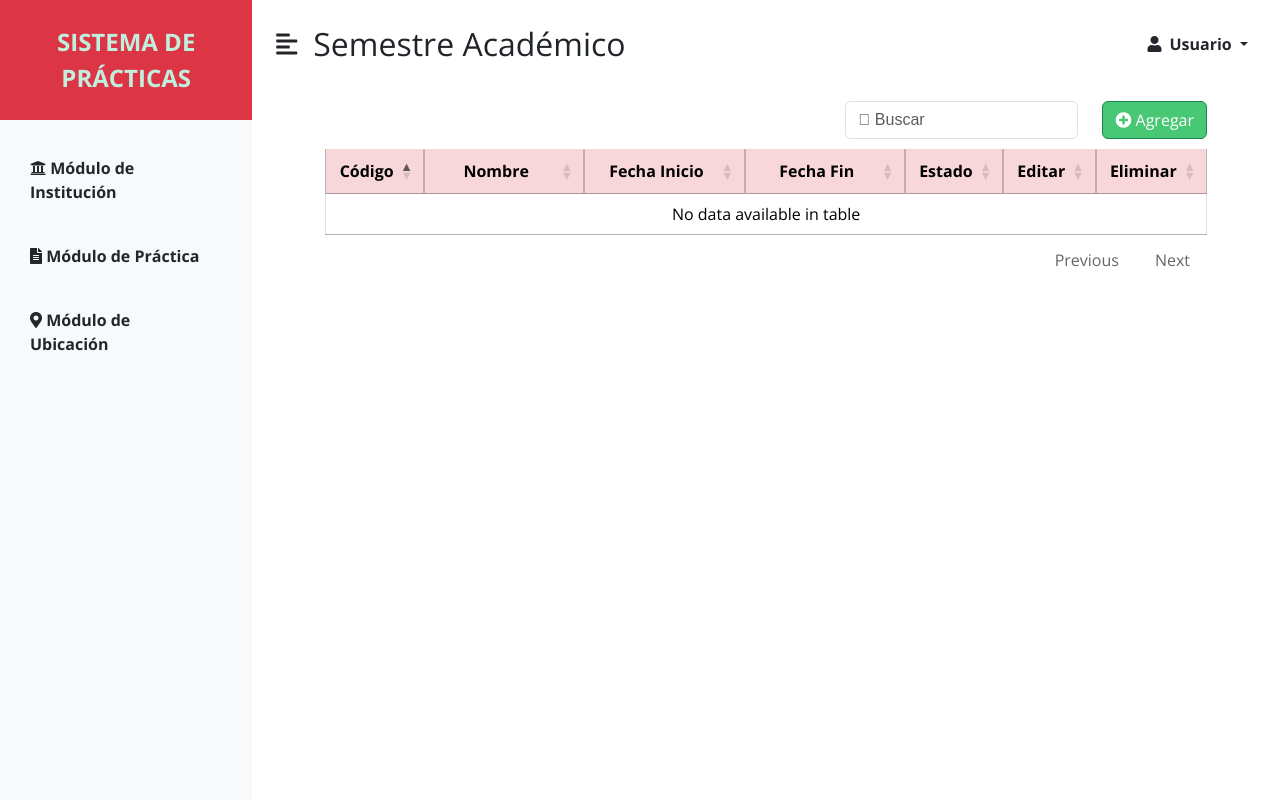
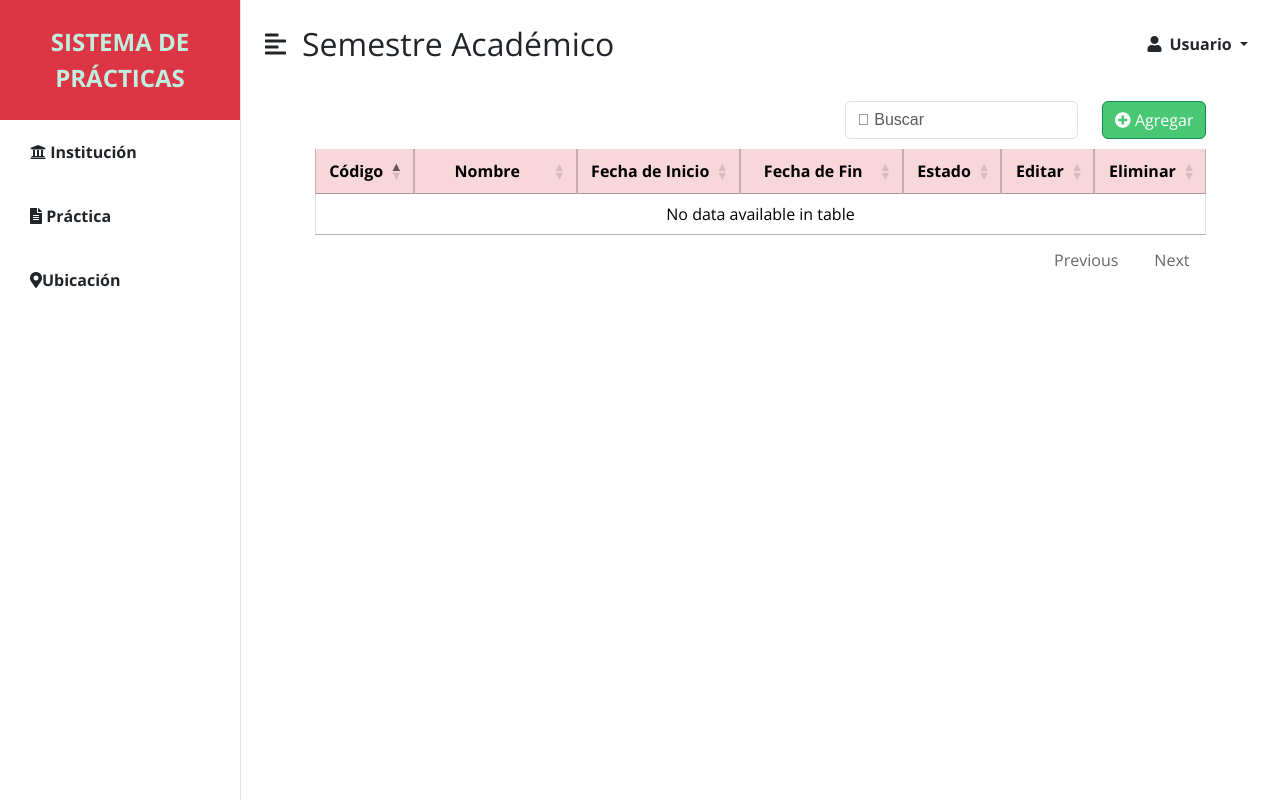
Before and after one commit to AngelAld/proyecto_calidad, a Flask app: page /semestres in a window 1280 px wide. Run offline with Flask 3, Linux system fonts and the light colour scheme; data that the repository does not hold is empty; some libraries are stand-ins or nearby versions.

Commit message:
diseño aprovado

```diff
--- a/capaPresentacion/routes/inicio.py
+++ b/capaPresentacion/routes/inicio.py
@@ -2,6 +2,10 @@ from flask import render_template, request, redirect, flash
 from __main__ import app
 
 @app.route("/")
+@app.route("/login")
+def login():
+    return render_template('principal/login.html')
+
 @app.route("/inicio")
 def inicio():
-    return render_template('principal/inicio.html')
+    return render_template('principal/login.html')
--- a/capaPresentacion/static/css/style.css
+++ b/capaPresentacion/static/css/style.css
@@ -52,7 +52,8 @@ body {
     color: var(--second-text-color);
     text-decoration: none;
 }
-.first-text{
+
+.first-text {
     color: var(--second-bg-color);
     text-decoration: none;
 }
@@ -78,6 +79,7 @@ body {
 #sidebar-wrapper .sidebar-heading {
     padding: 0.875rem 1.25rem;
     font-size: 1.2rem;
+    width: 15rem;
 }
 
 #sidebar-wrapper .list-group {
@@ -102,12 +104,11 @@ body {
 }
 
 .list-group-item.active {
-    background-color: transparent;
     font-weight: bold;
     border: none;
 }
 
-@media (min-width: 960px) {
+@media (min-width: 992px) {
     #sidebar-wrapper {
         margin-left: 0;
 
@@ -124,6 +125,34 @@ body {
     }
 }
 
+@media (max-width: 991.98px) {
+    #sidebar-wrapper {
+        margin-left: 0;
+
+    }
+
+    .offcanvas-lg.offcanvas-start {
+        width: 20rem;
+    }
+
+    #wrapper.toggled #sidebar-wrapper {
+        margin-left: 0;
+    }
+
+    #sidebar-wrapper .sidebar-heading {
+        padding: 0.875rem 1.25rem;
+        font-size: 1.2rem;
+        width: 20rem;
+    }
+
+    #sidebar-wrapper .list-group {
+        padding: 0.875rem 1.25rem;
+        font-size: 1.2rem;
+        width: 20rem;
+    }
+}
+
+
 .btn-success {
     background-color: #48C774;
 }
--- a/capaPresentacion/static/js/sidebar.js
+++ b/capaPresentacion/static/js/sidebar.js
@@ -1,6 +1,6 @@
 var el = document.getElementById("wrapper");
 var toggleButton = document.getElementById("menu-toggle");
-var sidebar = document.getElementById("sidebar-wrapper");
+
 toggleButton.onclick = function () {
     el.classList.toggle("toggled");
 };
--- a/templates/maestra/header.html
+++ b/templates/maestra/header.html
@@ -1,20 +1,22 @@
 <nav class="navbar navbar-expand-lg navbar-light bg-transparent py-4 px-4">
-    <div class="d-flex align-items-center">
-        <i class="fas fa-align-left fs-4 me-3" id="menu-toggle"></i>
+    <div class="align-items-center d-none d-lg-flex" id="menu-toggle">
+        <i class="fas fa-align-left fs-4 me-3"></i>
         <h2 class="fs-2 m-0">{{titulo2}}</h2>
     </div>
-
-    <button class="navbar-toggler" type="button" data-bs-toggle="collapse"
-        data-bs-target="#navbarSupportedContent" aria-controls="navbarSupportedContent"
-        aria-expanded="false" aria-label="Toggle navigation">
+    <div class="align-items-center d-lg-none d-flex" id="menu-offcanvas" data-bs-toggle="offcanvas" data-bs-target="#sidebar-wrapper" aria-controls="sidebar-wrapper">
+        <i class="fas fa-align-left fs-4 me-3"></i>
+        <h2 class="fs-2 m-0">{{titulo2}}</h2>
+    </div>
+    <button class="navbar-toggler" type="button" data-bs-toggle="collapse" data-bs-target="#navbarSupportedContent"
+        aria-controls="navbarSupportedContent" aria-expanded="false" aria-label="Toggle navigation">
         <span class="navbar-toggler-icon"></span>
     </button>
 
     <div class="collapse navbar-collapse" id="navbarSupportedContent">
         <ul class="navbar-nav ms-auto mb-2 mb-lg-0">
             <li class="nav-item dropdown">
-                <a class="nav-link dropdown-toggle second-text fw-bold" href="#" id="navbarDropdown"
-                    role="button" data-bs-toggle="dropdown" aria-expanded="false">
+                <a class="nav-link dropdown-toggle second-text fw-bold" href="#" id="navbarDropdown" role="button"
+                    data-bs-toggle="dropdown" aria-expanded="false">
                     <i class="fas fa-user me-2"></i>Usuario
                 </a>
                 <ul class="dropdown-menu" aria-labelledby="navbarDropdown">
--- a/templates/maestra/maestra.html
+++ b/templates/maestra/maestra.html
@@ -12,7 +12,7 @@
 <body>
     <div class="d-flex" id="wrapper">
         {% include "maestra/sidebar.html" %}
-        <div id="page-content-wrapper">
+        <div id="page-content-wrapper" class="">
             {% include "maestra/header.html" %}
             <div class="container-fluid px-4">
                 <div class="row">
@@ -25,7 +25,7 @@
             </div>
         </div>
     </div>
-    </div>
+
 
     {% include "maestra/scripts.html" %}
     {% include "assets/sweet_alerts.html" %}
--- a/templates/maestra/scripts.html
+++ b/templates/maestra/scripts.html
@@ -19,3 +19,7 @@
         table.search(this.value).draw();
     });
 </script>
+<script>
+    const tooltipTriggerList = document.querySelectorAll('[data-bs-toggle="tooltip"]')
+    const tooltipList = [...tooltipTriggerList].map(tooltipTriggerEl => new bootstrap.Tooltip(tooltipTriggerEl))
+</script>
--- a/templates/maestra/sidebar.html
+++ b/templates/maestra/sidebar.html
@@ -1,58 +1,57 @@
-<div class="bg-light" id="sidebar-wrapper">
+<div id="sidebar-wrapper" class="border-end offcanvas-lg offcanvas-start">
+
   <div class="sidebar-heading bg-danger text-center py-4 fs-4 fw-bolder text-uppercase">
     <a class="first-text" href="{{url_for('inicio')}}">Sistema de Prácticas</a>
   </div>
-  <div class="list-group list-group-flush my-3">
+
+  <div class="list-group list-group-flush">
+
     <a href="#moduloInstitucion" data-bs-toggle="collapse" aria-expanded="false"
-      class="list-group-item list-group-item-action bg-transparent second-text fw-bolder"><i
-        class="fas fa-university"></i>
-      <span class="d-none d-sm-inline">Módulo de Institución</span></a>
-    <ul class="collapse list-unstyled" id="moduloInstitucion">
-      <li><a class="list-group-item list-group-item-action bg-transparent second-text" href="#">Facultad</a></li>
-      <li><a class="list-group-item list-group-item-action bg-transparent second-text" href="#">Escuela Profesional</a>
-      </li>
-      <li><a class="list-group-item list-group-item-action bg-transparent second-text" href="#">Plan de estudio</a>
-      </li>
-      <li><a class="list-group-item list-group-item-action bg-transparent second-text" href="#">Línea de desarrollo</a>
-      </li>
-      <li><a class="list-group-item list-group-item-action bg-transparent second-text"
-          href="{{url_for('semestres')}}">Semestre Académico</a>
-      </li>
-      <li><a class="list-group-item list-group-item-action bg-transparent second-text" href="#">Estudiante</a></li>
-      <li><a class="list-group-item list-group-item-action bg-transparent second-text" href="#">Docente de apoyo</a>
-      </li>
+      class="list-group-item list-group-item-action fw-bolder flex-wrap ">
+      <i class="fas fa-university"></i>
+      <span class="d-none d-sm-inline">Institución</span></a>
+
+    <ul class="collapse " id="moduloInstitucion">
+      <a class="list-group-item list-group-item-action" href="#">Facultad</a>
+      <a class="list-group-item list-group-item-action" href="#">Escuela Profesional</a>
+      <a class="list-group-item list-group-item-action" href="#">Plan de estudio</a>
+      <a class="list-group-item list-group-item-action" href="#">Línea de desarrollo</a>
+      <a class="list-group-item list-group-item-action" href="{{url_for('semestres')}}">Semestre Académico</a>
+      <a class="list-group-item list-group-item-action" href="#">Estudiante</a>
+      <a class="list-group-item list-group-item-action" href="#">Docente de apoyo</a>
     </ul>
+
+
     <a href="#moduloPractica" data-bs-toggle="collapse" aria-expanded="false"
-      class="list-group-item list-group-item-action bg-transparent second-text fw-bolder"><i
-        class="fas fa-file-alt"></i>
-      <span class="d-none d-sm-inline">Módulo de Práctica</span></a>
+      class="list-group-item list-group-item-action  fw-bolder"><i class="fas fa-file-alt"></i>
+      <span class="d-none d-sm-inline">Práctica</span></a>
+
     <ul class="collapse list-unstyled" id="moduloPractica">
-      <li><a class="list-group-item list-group-item-action bg-transparent second-text" href="#">Práctica</a></li>
-      <li><a class="list-group-item list-group-item-action bg-transparent second-text" href="#submoduloDocumentos"
-          data-bs-toggle="collapse" aria-expanded="false">Documentos</a></li>
+      <a class="list-group-item list-group-item-action " href="#">Práctica</a>
+      <a class="list-group-item list-group-item-action " href="#submoduloDocumentos"
+        data-bs-toggle="collapse" aria-expanded="false">Documentos</a>
+
       <ul class="collapse list-unstyled" id="submoduloDocumentos">
+        <a class="list-group-item list-group-item-action " href="#">Informe Inicial</a>
+        <a class="list-group-item list-group-item-action " href="#">Evaluación de desempeño</a>
+        <a class="list-group-item list-group-item-action " href="#">Informe Final</a>
+      </ul>
 
-        <li><a class="list-group-item list-group-item-action bg-transparent second-text" href="#">Informe Inicial</a>
-        </li>
-        <li><a class="list-group-item list-group-item-action bg-transparent second-text" href="#">Evaluación de
-            desempeño</a></li>
-        <li><a class="list-group-item list-group-item-action bg-transparent second-text" href="#">Informe Final</a></li>
+      <a class="list-group-item list-group-item-action " href="#">Jefe inmediato</a>
+      <a class="list-group-item list-group-item-action " href="#">Centro de prácticas</a>
+    </ul>
 
-        <li></li>
-      </ul>
-      <li><a class="list-group-item list-group-item-action bg-transparent second-text" href="#">Jefe inmediato</a></li>
-      <li><a class="list-group-item list-group-item-action bg-transparent second-text" href="#">Centro de prácticas</a>
-      </li>
+    <a href="#moduloUbicacion" data-bs-toggle="collapse" aria-expanded="false"
+      class="list-group-item list-group-item-action fw-bolder"><i class="fas fa-map-marker-alt"></i><span
+        class="d-none d-sm-inline">Ubicación</span></a>
+
+    <ul class="collapse list-unstyled" id="moduloUbicacion">
+      <a class="list-group-item list-group-item-action " href="#">País</a>
+      <a class="list-group-item list-group-item-action " href="#">Departamento</a>
+      <a class="list-group-item list-group-item-action " href="#">Provincia</a>
+      <a class="list-group-item list-group-item-action " href="#">Distrito</a>
     </ul>
-    <a href="#moduloUbicacion" data-bs-toggle="collapse" aria-expanded="false"
-      class="list-group-item list-group-item-action bg-transparent second-text fw-bolder"><i
-        class="fas fa-map-marker-alt"></i>
-      <span class="d-none d-sm-inline">Módulo de Ubicación</span></a>
-    <ul class="collapse list-unstyled" id="moduloUbicacion">
-      <li><a class="list-group-item list-group-item-action bg-transparent second-text" href="#">País</a></li>
-      <li><a class="list-group-item list-group-item-action bg-transparent second-text" href="#">Departamento</a></li>
-      <li><a class="list-group-item list-group-item-action bg-transparent second-text" href="#">Provincia</a></li>
-      <li><a class="list-group-item list-group-item-action bg-transparent second-text" href="#">Distrito</a></li>
-    </ul>
+
   </div>
+
 </div>
--- a/templates/semestre/semestres.html
+++ b/templates/semestre/semestres.html
@@ -22,8 +22,8 @@
             <tr class="table-danger">
               <th class="col-1 text-center d-none d-xl-table-cell">Código</th>
               <th class="col-2 text-center">Nombre</th>
-              <th class="col-2 text-center d-none d-lg-table-cell">Fecha Inicio</th>
-              <th class="col-2 text-center d-none d-lg-table-cell">Fecha Fin</th>
+              <th class="col-2 text-center d-none d-lg-table-cell">Fecha de Inicio</th>
+              <th class="col-2 text-center d-none d-lg-table-cell">Fecha de Fin</th>
               <th class="col-1 text-center d-none d-md-table-cell">Estado</th>
               <th class="col-1 text-center">Editar</th>
               <th class="col-1 text-center">Eliminar</th>
@@ -32,35 +32,39 @@
           <tbody>
             {% for semestre in semestres %}
             <tr>
-              <td class="text-center d-none d-xl-table-cell">{{semestre[0]}}</td>
-              <td class="text-center">{{semestre[1]}}</td>
-              <td class="text-center d-none d-lg-table-cell">{{semestre[2]}}</td>
-              <td class="text-center d-none d-lg-table-cell">{{semestre[3]}}</td>
-              <td class="text-center d-none d-md-table-cell">
+              <td class="col-1 text-center d-none d-xl-table-cell">{{semestre[0]}}</td>
+              <td class="col-2 text-center">{{semestre[1]}}</td>
+              <td class="col-2 text-center d-none d-lg-table-cell">{{semestre[2]}}</td>
+              <td class="col-2 text-center d-none d-lg-table-cell">{{semestre[3]}}</td>
+              <td class="col-1 text-center d-none d-md-table-cell">
                 <form action="{{url_for('actualizar_estado')}}" method="POST" class="actualizar_estado">
                   <input type="hidden" name="id" value="{{semestre[0]}}">
                   <input type="hidden" name="estado" value="{{semestre[4]}}">
-                  <button type="button" class="estado btn ls-button {% if semestre[4]=='A' %}btn-primary{% else
-                    %}btn-danger{% endif %}">{% if semestre[4]
-                    == "A" %}
+                  {% if semestre[4]=='A' %}
+                  <button type="button" class="estado btn ls-button btn-primary" data-bs-toggle="tooltip"
+                    data-bs-title="Desactivar semestre">
                     <i class="bi bi-check-square-fill"></i>
-                    <!-- Este espacio lo estoy dejando para que el datatables pueda ordenar por estado -->
-                    {% else %}
+                  </button>
+                  {% else %}
+                  <button type="button" class="estado btn ls-button btn-danger" data-bs-toggle="tooltip"
+                    data-bs-title="Activar semestre">
+
                     <i class="bi bi-x-square-fill"></i>
-                    {% endif %}
                   </button>
+                  {% endif %}
                 </form>
               </td>
-              <td class="text-center">
+              <td class="col-1 text-center">
                 {# Pasar el id lo que hay en semestre[0] #}
-                <a href="{{url_for('editar_semestre', id=semestre[0])}}"
-                  class="text-center btn btn-primary ls-button"><i class="fas fa-edit"></i></a>
+                <a href="{{url_for('editar_semestre', id=semestre[0])}}" class="text-center btn btn-primary ls-button"
+                  data-bs-toggle="tooltip" data-bs-title="Editar semestre"><i class="fas fa-edit"></i></a>
               </td>
-              <td class="text-center">
+              <td class="col-1 text-center">
                 <form action="{{url_for('eliminar_semestre')}}" method="POST" id="eliminar_form">
                   <input type="hidden" name="id" value="{{semestre[0]}}">
                   <button class="btn btn-danger ls-button" id="eliminar_btn"
-                    onclick="event.preventDefault(); eliminar(this.parentNode)"><i class="fas fa-trash"></i></button>
+                    onclick="event.preventDefault(); eliminar(this.parentNode)" data-bs-toggle="tooltip"
+                    data-bs-title="Eliminar semestre"><i class="fas fa-trash"></i></button>
                 </form>
               </td>
             </tr>
```
Also changed, not shown: extras/database_postgres.sql (+10 -10 lines).
